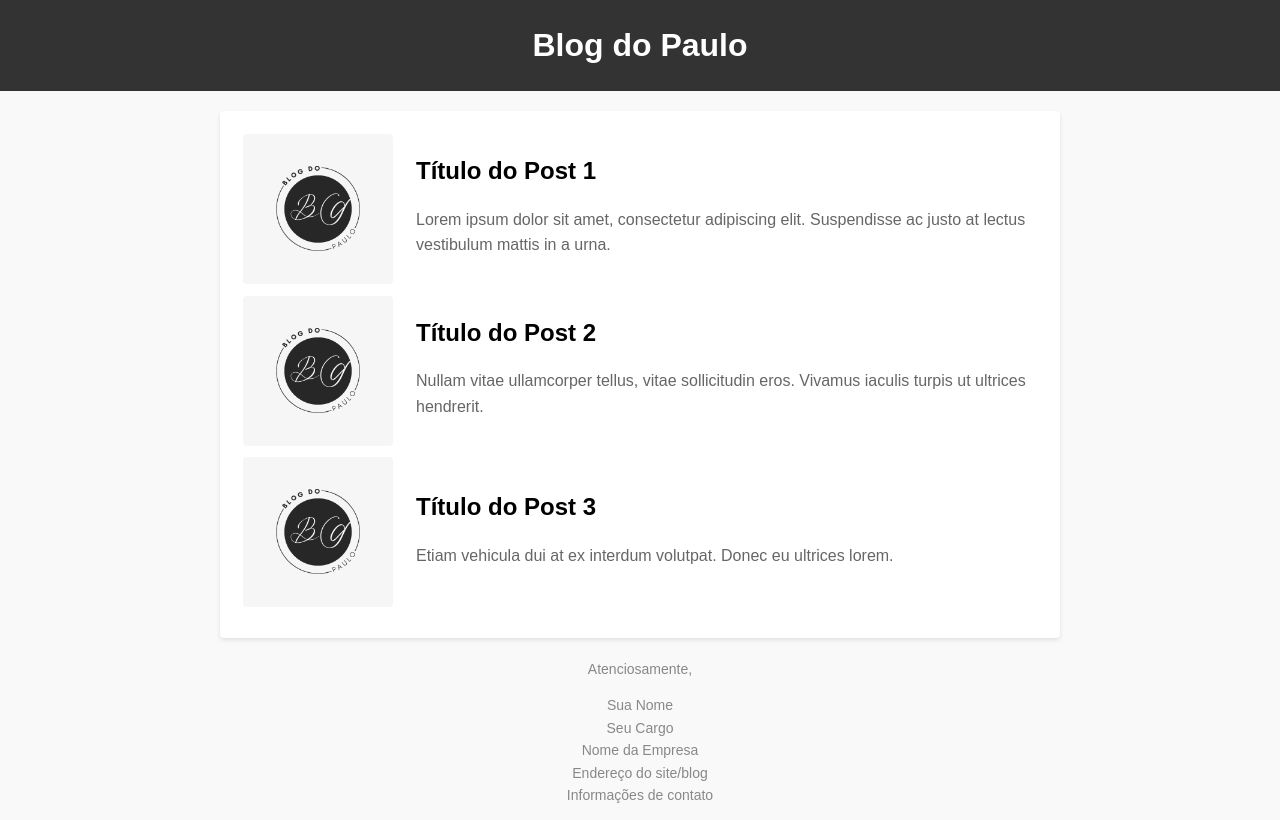
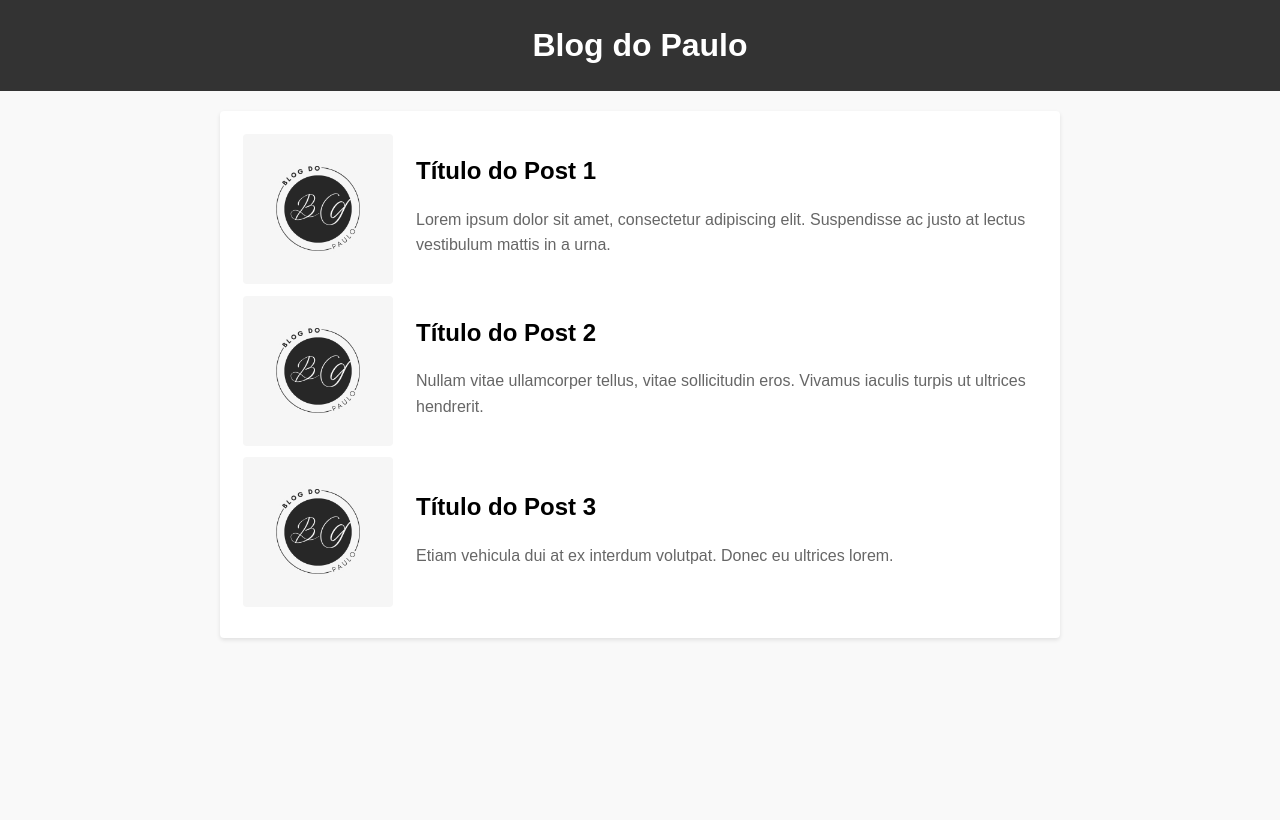
Before and after one commit to Paulo207/Modulo_20_e-mails_HTML, a plain HTML site: page index.html in a window 1280 px wide. Drawn offline with Linux system fonts and the light colour scheme.

Commit message:
Update index.html

```diff
--- a/index.html
+++ b/index.html
@@ -1,8 +1,11 @@
 <!DOCTYPE html>
-<html>
+<html lang="pt-BR">
 <head>
-<title>Blog</title>
+    <meta charset="UTF-8">
+    <meta name="viewport" content="width=device-width, initial-scale=1.0">
+    <title>Blog do Paulo</title>
 </head>
+
     <body style="font-family: Arial, sans-serif; line-height: 1.6; margin: 0; padding: 0; background-color: #f9f9f9;">
         <header style="background-color: #333; color: #fff; padding: 20px; text-align: center;">
             <h1 style="margin: 0;">Blog do Paulo</h1>
@@ -47,20 +50,7 @@
                 </table>
             </div>
 
-
-        <div style="text-align: center; color: #888; font-size: 14px; margin-top: 20px;">
-            <p>Atenciosamente,</p>
-            <p>Sua Nome<br>
-            Seu Cargo<br>
-            Nome da Empresa<br>
-            Endereço do site/blog<br>
-            Informações de contato</p>
-        </div>
         </center>
-
-
-
-
 
 </body>
 </html>
```
Lines whose indentation alone changed are shown as unchanged.
